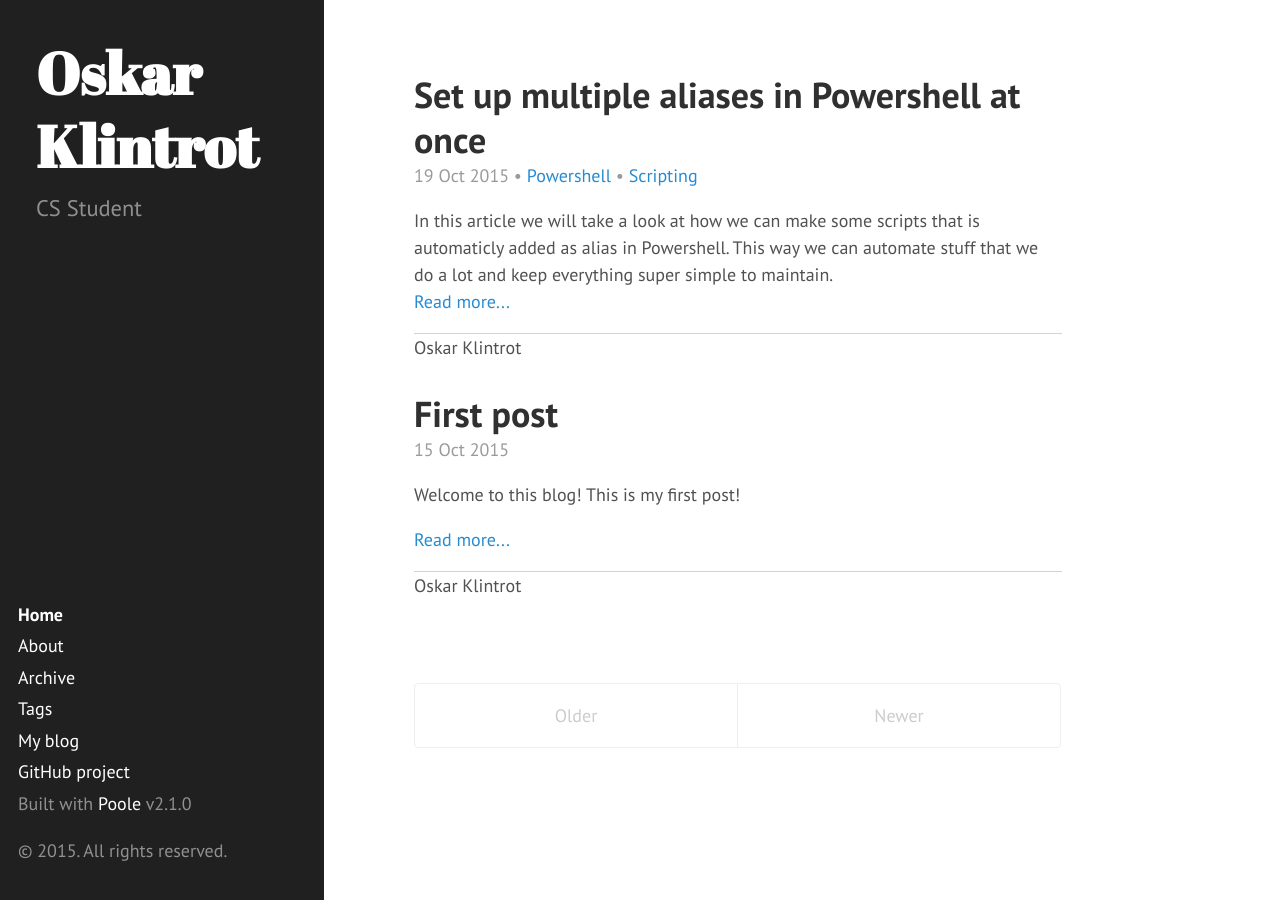
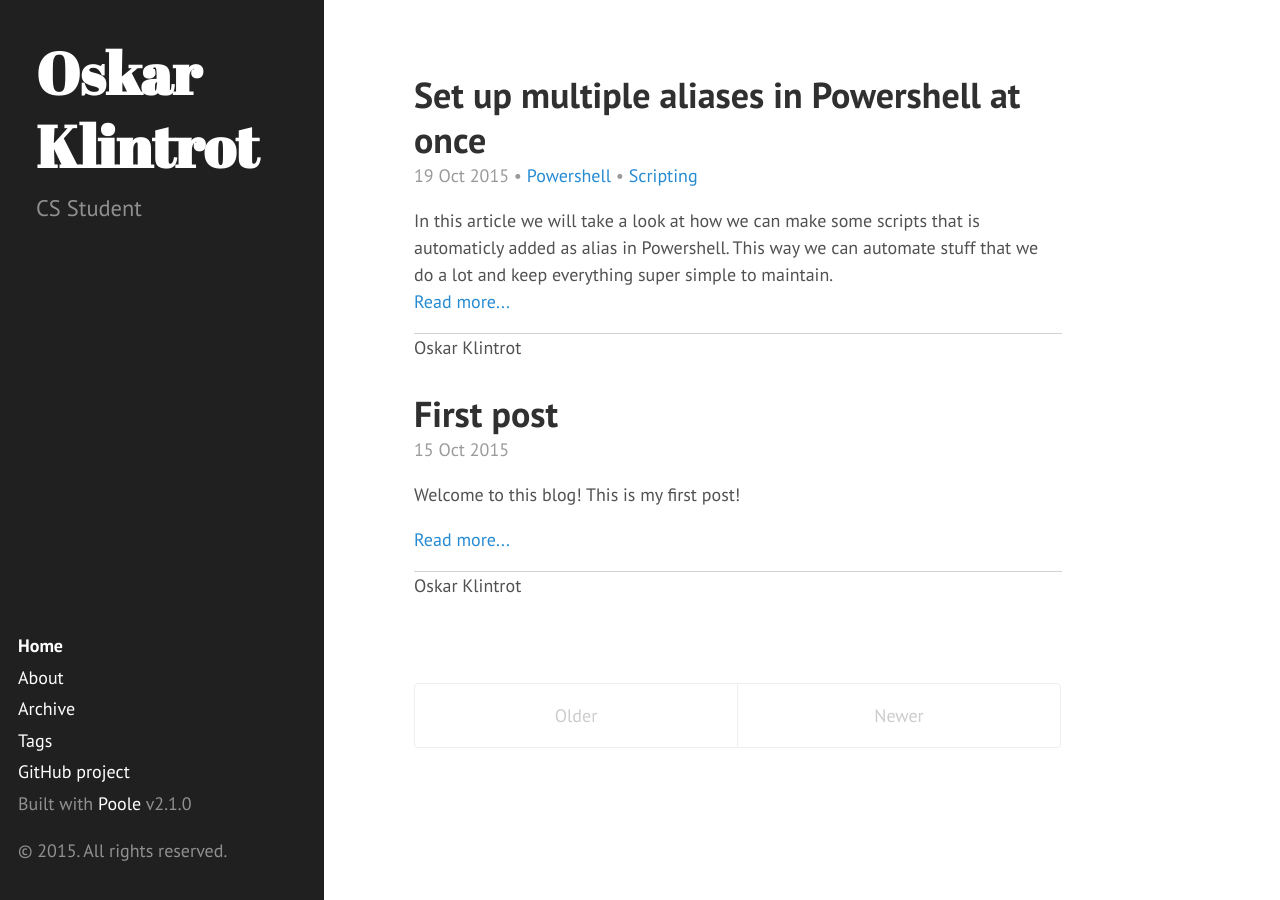
Before and after one commit to OskarKlintrotSkolarbeteWP14/2dv607.oskarklintrot.se, a Jekyll site: the page built from index.html, in a window 1280 px wide. Built offline with Jekyll 4.4.1, drawn with Linux system fonts in a browser that asks for light colours; Markdown is read by kramdown in place of the engine named in the settings; the list of posts is cut into pages by our own code.

Commit message:
Update sidebar.html

```diff
--- a/_includes/sidebar.html
+++ b/_includes/sidebar.html
@@ -26,7 +26,6 @@
           {% endif %}
         {% endfor %}
 
-        <a class="sidebar-nav-item {% if page.url contains "blog" %} active{% endif %}" href="/blog">My blog</a>
         <a class="sidebar-nav-item" href="{{ site.github.repo }}">GitHub project</a>
         <span class="sidebar-nav-item">Built with <a href="https://github.com/poole/hyde">Poole</a> v{{ site.version }}</span>
       </nav>
```
